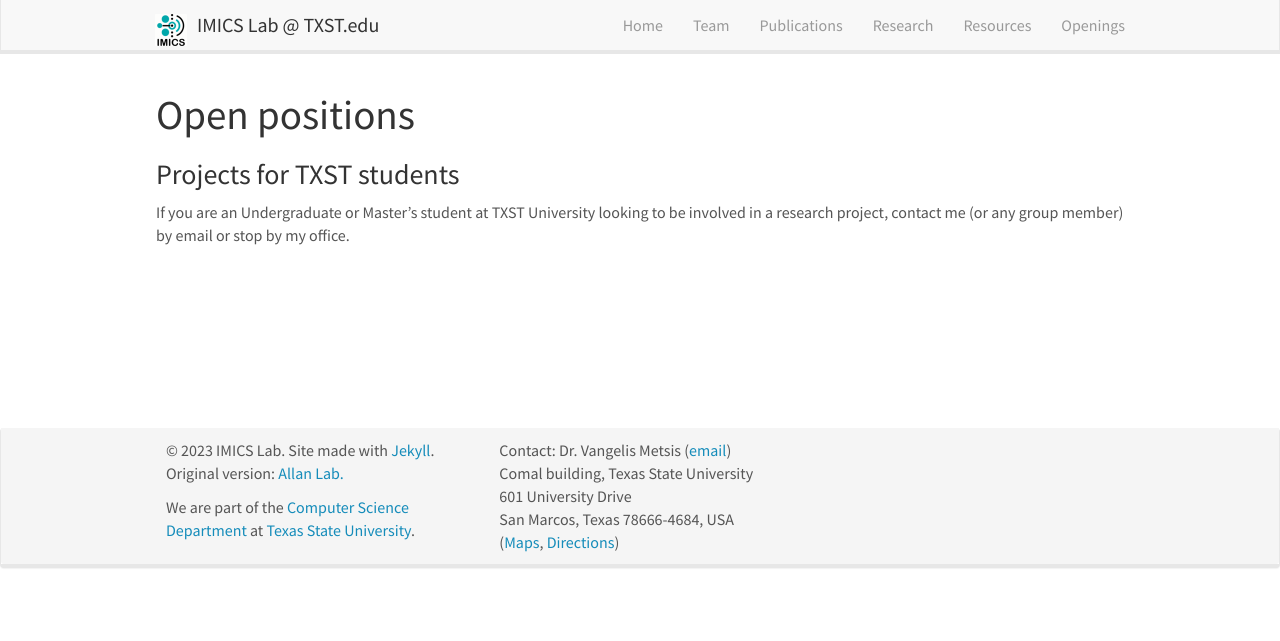
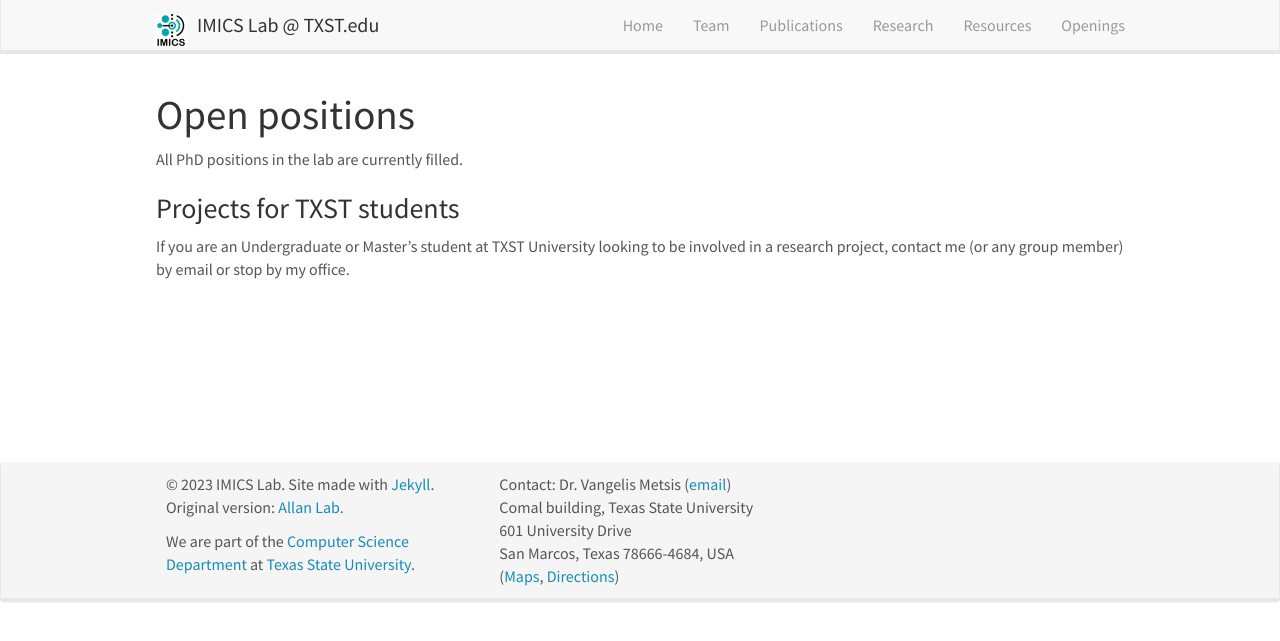
Before and after one commit to imics-lab/imics-lab.github.io, a Jekyll site: the page built from _pages/openings.md, in a window 1280 px wide. Shown: the top 641 px of the page. Built offline with Jekyll 4.4.1, drawn with Linux system fonts in a browser that asks for light colours; nearby versions of some CDN libraries.

Commit message:
Update openings.md

```diff
--- a/_pages/openings.md
+++ b/_pages/openings.md
@@ -7,6 +7,8 @@ permalink: /openings/
 ---
 
 # Open positions
+
+All PhD positions in the lab are currently filled.
 
 <!-- **We are currently open for PhD applications.**
 
```
